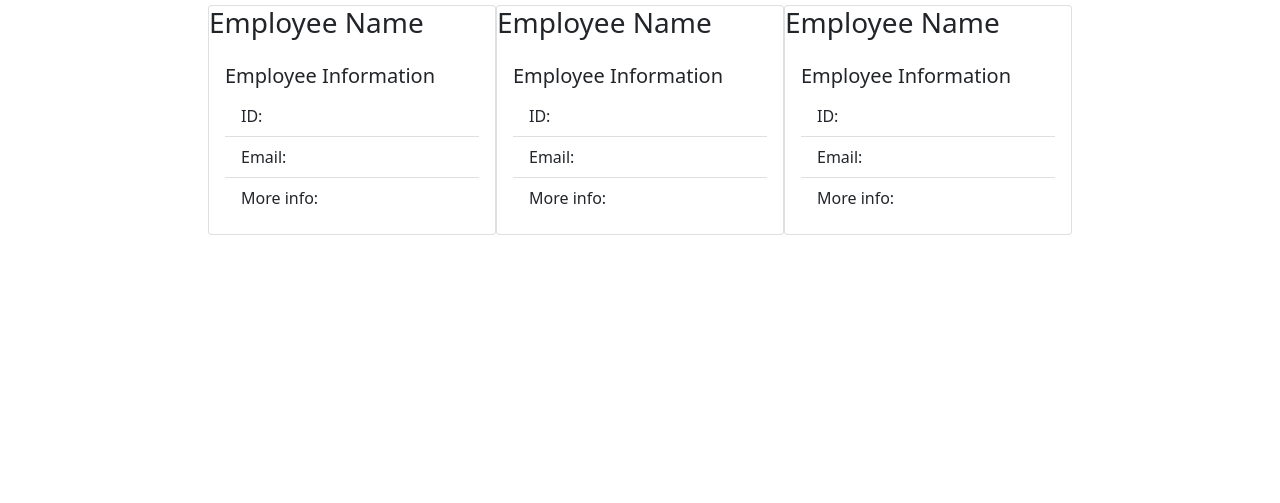
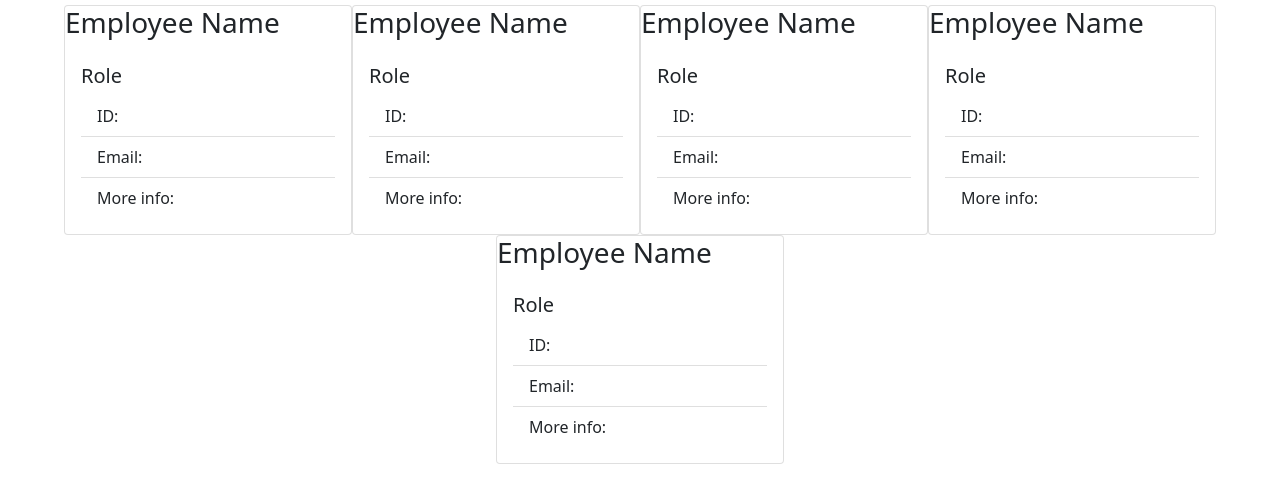
Before and after one commit to aalink/team-profile-generator, a website: page dist/index.html in a window 1280 px wide. Shown: the part 147-650 px from the top of the page. Drawn offline with nearby package versions, Linux system fonts and the light colour scheme.

Commit message:
Continuing layout experiment with bootstrap cards

```diff
--- a/dist/index.html
+++ b/dist/index.html
@@ -20,11 +20,12 @@
       My Team
     </h1>
 
-    <div class="d-flex justify-content-center">
+    <section id="data-team-section">
+        <div class="d-flex flex-wrap justify-content-center">
           <div class="card" style="width: 18rem">
             <h3>Employee Name</h3>
             <div class="card-body">
-          <h5 class="card-title">Employee Information</h5>
+              <h5 class="card-role">Role</h5>
               <ul class="list-group list-group-flush">
                 <li class="list-group-item">ID:</li>
                 <li class="list-group-item">Email:</li>
@@ -35,7 +36,7 @@
           <div class="card" style="width: 18rem">
             <h3>Employee Name</h3>
             <div class="card-body">
-          <h5 class="card-title">Employee Information</h5>
+              <h5 class="card-role">Role</h5>
               <ul class="list-group list-group-flush">
                 <li class="list-group-item">ID:</li>
                 <li class="list-group-item">Email:</li>
@@ -46,7 +47,29 @@
           <div class="card" style="width: 18rem">
             <h3>Employee Name</h3>
             <div class="card-body">
-          <h5 class="card-title">Employee Information</h5>
+              <h5 class="card-role">Role</h5>
+              <ul class="list-group list-group-flush">
+                <li class="list-group-item">ID:</li>
+                <li class="list-group-item">Email:</li>
+                <li class="list-group-item">More info:</li>
+              </ul>
+            </div>
+          </div>
+          <div class="card" style="width: 18rem">
+            <h3>Employee Name</h3>
+            <div class="card-body">
+              <h5 class="card-role">Role</h5>
+              <ul class="list-group list-group-flush">
+                <li class="list-group-item">ID:</li>
+                <li class="list-group-item">Email:</li>
+                <li class="list-group-item">More info:</li>
+              </ul>
+            </div>
+          </div>
+          <div class="card" style="width: 18rem">
+            <h3>Employee Name</h3>
+            <div class="card-body">
+              <h5 class="card-role">Role</h5>
               <ul class="list-group list-group-flush">
                 <li class="list-group-item">ID:</li>
                 <li class="list-group-item">Email:</li>
@@ -55,6 +78,7 @@
             </div>
           </div>
         </div>
+    </section>
 
     <script
       src="https://cdn.jsdelivr.net/npm/bootstrap@5.1.3/dist/js/bootstrap.bundle.min.js"
```
Lines whose indentation alone changed are shown as unchanged.
